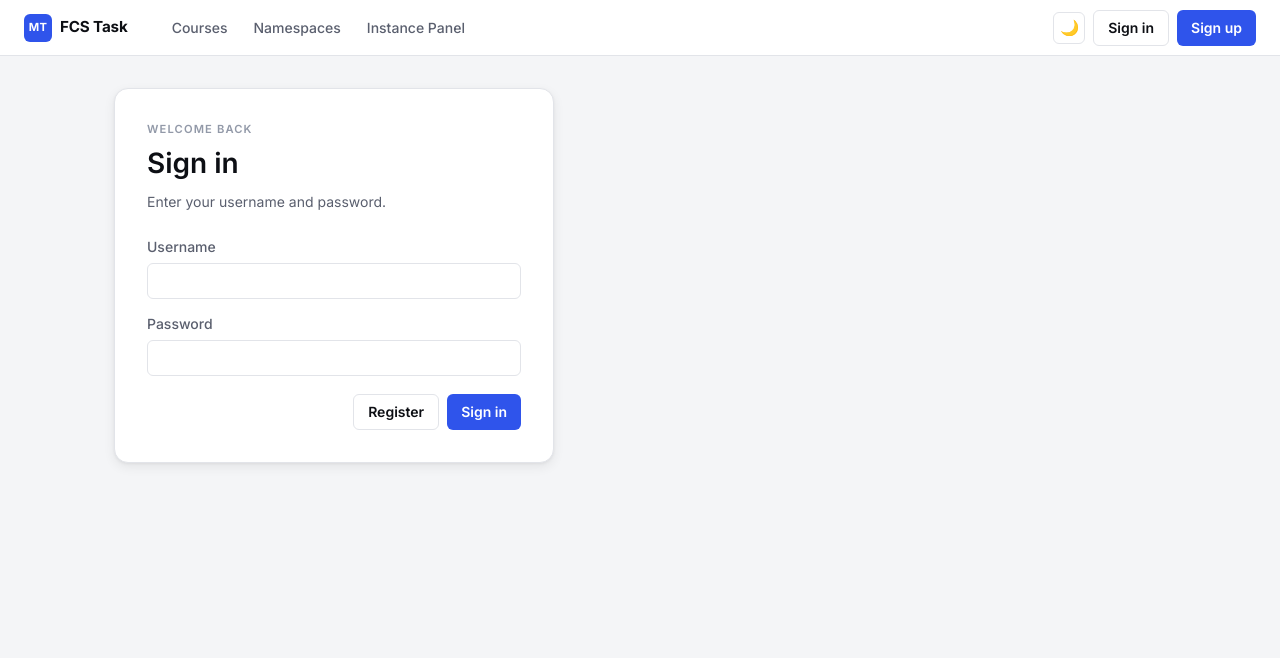
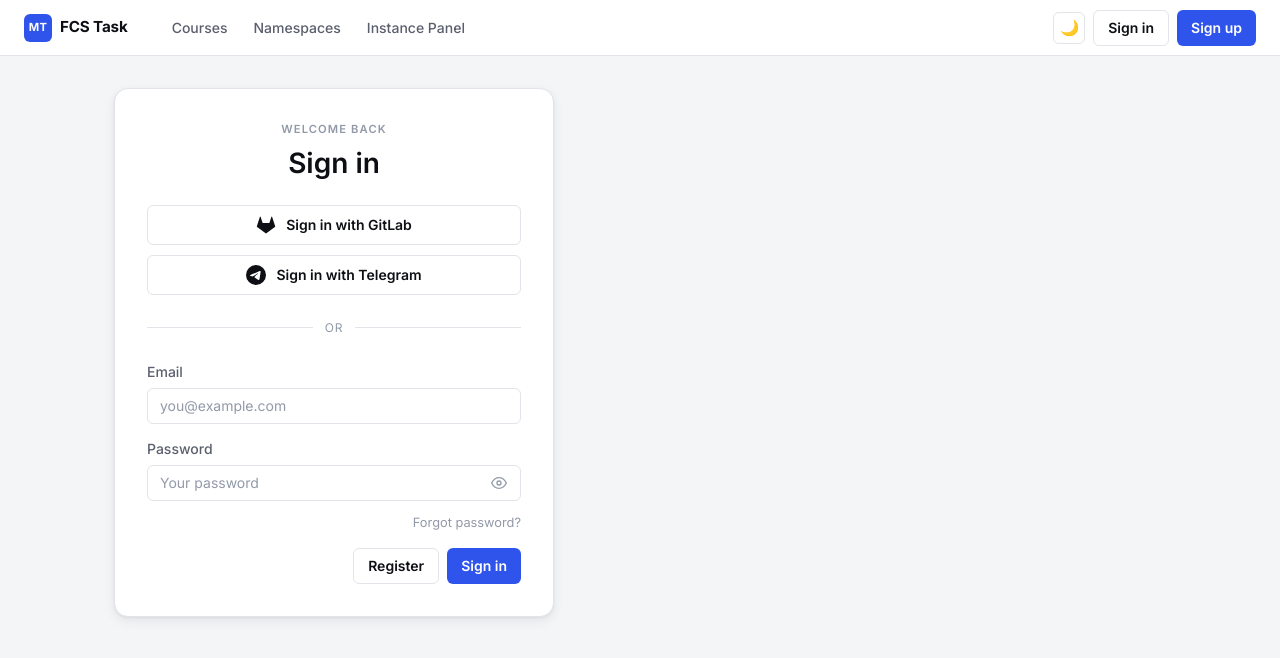
Before and after one commit to fsctask-dev/fcstask-frontend, a React app: page /signin in a window 1280 px wide. Shown: the top 658 px of the page. Built offline with nearby package versions, Linux system fonts and the light colour scheme; the HTML template or start-up script is replaced by a standard one.

Commit message:
экран авторизации

```diff
--- a/src/pages/NotReadyPage.tsx
+++ b/src/pages/NotReadyPage.tsx
@@ -4,13 +4,13 @@
 export function NotReadyPage() {
   return (
     <section className="page-grid">
-      <div className="panel hero">
+      <div className="panel">
         <p className="eyebrow">Notice</p>
         <h1>Course is not ready yet</h1>
         <p className="subtle">
           We are still preparing the tasks, tests, and dashboards. Check back soon or contact your admin.
         </p>
-        <div className="hero__actions">
+        <div className="auth-actions">
           <Link className="btn" to="/">
             Back to courses
           </Link>
--- a/src/pages/Pages.css
+++ b/src/pages/Pages.css
@@ -524,6 +524,126 @@
   gap: 8px;
 }
 
+
+
+/*обш стиль кнопочек*/
+.oauth-buttons {
+  display: grid;
+  gap: 10px;
+}
+
+.oauth-btn {
+  display: flex;
+  align-items: center;
+  justify-content: center;
+  gap: 10px;
+  width: 100%;
+  height: 40px;
+  border-radius: var(--radius-sm);
+  border: 1px solid var(--border);
+  background: var(--surface);
+  color: var(--text-1);
+  font-size: 0.875rem;
+  font-weight: 600;
+  cursor: pointer;
+  transition: background 0.15s, border-color 0.15s, box-shadow 0.15s;
+  text-decoration: none;
+}
+
+.oauth-btn:hover {
+  background: var(--bg);
+  border-color: var(--border-2);
+  box-shadow: var(--shadow-sm);
+}
+
+.oauth-btn svg {
+  flex-shrink: 0;
+}
+
+/* для кнопочки or*/
+
+.auth-divider {
+  display: flex;
+  align-items: center;
+  gap: 12px;
+  color: var(--text-3);
+  font-size: 0.75rem;
+  text-transform: uppercase;
+  letter-spacing: 0.06em;
+}
+
+.auth-divider::before,
+.auth-divider::after {
+  content: '';
+  flex: 1;
+  height: 1px;
+  background: var(--border);
+}
+
+/* для почты */
+
+.auth-email-form {
+  display: grid;
+  gap: 14px;
+}
+
+.auth-email-form label {
+  display: grid;
+  gap: 6px;
+  font-size: 0.875rem;
+  font-weight: 500;
+  color: var(--text-2);
+}
+
+.input-wrap {
+  position: relative;
+}
+
+.input-wrap .input {
+  padding-right: 36px;
+}
+
+.input-toggle {
+  position: absolute;
+  right: 10px;
+  top: 50%;
+  transform: translateY(-50%);
+  background: none;
+  border: none;
+  cursor: pointer;
+  color: var(--text-3);
+  padding: 4px;
+  display: flex;
+  align-items: center;
+}
+
+.input-toggle:hover {
+  color: var(--text-2);
+}
+
+.auth-email-form .error-msg {
+  margin-top: -4px;
+}
+
+.auth-forgot {
+  display: flex;
+  justify-content: flex-end;
+}
+
+.auth-forgot button {
+  background: none;
+  border: none;
+  cursor: pointer;
+  font-size: 0.8rem;
+  color: var(--text-3);
+  padding: 0;
+  transition: color 0.15s;
+}
+
+.auth-forgot button:hover {
+  color: var(--text-2);
+}
+
 /* ─── Auth ─── */
 
 .auth-card {
@@ -540,6 +660,7 @@
 .auth-card__header {
   display: grid;
   gap: 4px;
+  text-align: center;
 }
 
 .auth-form {
@@ -588,4 +709,8 @@
     width: 100%;
     justify-content: center;
   }
+
+  .auth-card {
+    padding: 24px;
+  }
 }
--- a/src/pages/SigninPage.tsx
+++ b/src/pages/SigninPage.tsx
@@ -1,12 +1,42 @@
+import { useState } from 'react'
 import { useNavigate, Link } from 'react-router-dom'
 import { useSigninVM } from '../viewmodels/useSigninVM'
 import { useAuth } from '../context/AuthContext'
 import './Pages.css'
 
+const GitLabIcon = () => (
+  <svg width="20" height="20" viewBox="0 0 24 24" fill="currentColor">
+    <path d="M22.65 14.39L12 22.13 1.35 14.39a.84.84 0 0 1-.3-.94l1.22-3.78 2.44-7.51A.42.42 0 0 1 4.82 2a.43.43 0 0 1 .58 0 .42.42 0 0 1 .11.18l2.44 7.49h8.1l2.44-7.51A.42.42 0 0 1 18.6 2a.43.43 0 0 1 .58 0 .42.42 0 0 1 .11.18l2.44 7.51L23 13.45a.84.84 0 0 1-.35.94z" />
+  </svg>
+)
+
+const TelegramIcon = () => (
+  <svg width="20" height="20" viewBox="0 0 24 24" fill="currentColor">
+    <path d="M11.944 0A12 12 0 0 0 0 12a12 12 0 0 0 12 12 12 12 0 0 0 12-12A12 12 0 0 0 12 0a12 12 0 0 0-.056 0zm4.962 7.224c.1-.002.321.023.465.14a.506.506 0 0 1 .171.325c.016.093.036.306.02.472-.18 1.898-.962 6.502-1.36 8.627-.168.9-.499 1.201-.82 1.23-.696.065-1.225-.46-1.9-.902-1.056-.693-1.653-1.124-2.678-1.8-1.185-.78-.417-1.21.258-1.91.177-.184 3.247-2.977 3.307-3.23.007-.032.014-.15-.056-.212s-.174-.041-.249-.024c-.106.024-1.793 1.14-5.061 3.345-.48.33-.913.49-1.302.48-.428-.008-1.252-.241-1.865-.44-.752-.245-1.349-.374-1.297-.789.027-.216.325-.437.893-.663 3.498-1.524 5.83-2.529 6.998-3.014 3.332-1.386 4.025-1.627 4.476-1.635z" />
+  </svg>
+)
+
+const EyeIcon = () => (
+  <svg width="16" height="16" viewBox="0 0 24 24" fill="none" stroke="currentColor" strokeWidth="2" strokeLinecap="round" strokeLinejoin="round">
+    <path d="M1 12s4-8 11-8 11 8 11 8-4 8-11 8-11-8-11-8z" />
+    <circle cx="12" cy="12" r="3" />
+  </svg>
+)
+
+const EyeOffIcon = () => (
+  <svg width="16" height="16" viewBox="0 0 24 24" fill="none" stroke="currentColor" strokeWidth="2" strokeLinecap="round" strokeLinejoin="round">
+    <path d="M17.94 17.94A10.07 10.07 0 0 1 12 20c-7 0-11-8-11-8a18.45 18.45 0 0 1 5.06-5.94M9.9 4.24A9.12 9.12 0 0 1 12 4c7 0 11 8 11 8a18.5 18.5 0 0 1-2.16 3.19m-6.72-1.07a3 3 0 1 1-4.24-4.24" />
+    <line x1="1" y1="1" x2="23" y2="23" />
+  </svg>
+)
+
 export function SigninPage() {
-  const { form, updateField, submit, loading, error } = useSigninVM()
+  const { form, updateField, validateEmail, submit, loading, error, emailError, emailTouched } = useSigninVM()
   const { reload } = useAuth()
   const navigate = useNavigate()
+
+  const [showPassword, setShowPassword] = useState(false)
+  const [comingSoon, setComingSoon] = useState<string | null>(null)
 
   const handleSubmit = async (event: React.FormEvent) => {
     event.preventDefault()
@@ -17,35 +47,92 @@
     }
   }
 
+  const handleOAuth = (provider: string) => {
+    setComingSoon(provider)
+    setTimeout(() => setComingSoon(null), 2500)
+  }
+
   return (
     <section className="auth-card">
       <div className="auth-card__header">
         <p className="eyebrow">Welcome back</p>
         <h1>Sign in</h1>
-        <p className="subtle">Enter your username and password.</p>
       </div>
 
-      <form className="auth-form" onSubmit={handleSubmit}>
-        {error && <p className="error-msg">{error}</p>}
+      <div className="oauth-buttons">
+        <button
+          type="button"
+          className="oauth-btn"
+          onClick={() => handleOAuth('GitLab')}
+        >
+          <GitLabIcon />
+          Sign in with GitLab
+        </button>
+        <button
+          type="button"
+          className="oauth-btn"
+          onClick={() => handleOAuth('Telegram')}
+        >
+          <TelegramIcon />
+          Sign in with Telegram
+        </button>
+      </div>
+
+      {comingSoon && (
+        <p className="error-msg">Coming soon — OAuth for {comingSoon} is not yet available</p>
+      )}
+
+      <div className="auth-divider">or</div>
+
+      <form className="auth-email-form" onSubmit={handleSubmit}>
         <label>
-          Username
+          Email
+          <div className="input-wrap">
             <input
               className="input"
-            value={form.username}
-            onChange={(e) => updateField('username', e.target.value)}
+              type="email"
+              value={form.email}
+              onChange={(e) => updateField('email', e.target.value)}
+              onBlur={validateEmail}
+              placeholder="you@example.com"
+              autoComplete="email"
               required
             />
+          </div>
         </label>
+        {emailTouched && emailError && <p className="error-msg">{emailError}</p>}
+
         <label>
           Password
+          <div className="input-wrap">
             <input
               className="input"
-            type="password"
+              type={showPassword ? 'text' : 'password'}
               value={form.password}
               onChange={(e) => updateField('password', e.target.value)}
+              placeholder="Your password"
+              autoComplete="current-password"
               required
             />
+            <button
+              type="button"
+              className="input-toggle"
+              onClick={() => setShowPassword((v) => !v)}
+              aria-label={showPassword ? 'Hide password' : 'Show password'}
+            >
+              {showPassword ? <EyeOffIcon /> : <EyeIcon />}
+            </button>
+          </div>
         </label>
+
+        <div className="auth-forgot">
+          <button type="button" onClick={() => setComingSoon('password recovery')}>
+            Forgot password?
+          </button>
+        </div>
+
+        {error && <p className="error-msg">{error}</p>}
+
         <div className="auth-actions">
           <Link className="btn btn-ghost" to="/signup">
             Register
--- a/src/pages/SignupPage.tsx
+++ b/src/pages/SignupPage.tsx
@@ -24,7 +24,7 @@
       </div>
       <div className="oauth-buttons">
         <button
-          className="btn btn-oauth btn-oauth--gitlab"
+          className="oauth-btn"
           type="button"
           onClick={() => handleOAuthLogin('gitlab')}
           disabled={loading}
@@ -35,7 +35,7 @@
           Sign up with GitLab
         </button>
         <button
-          className="btn btn-oauth btn-oauth--telegram"
+          className="oauth-btn"
           type="button"
           onClick={() => handleOAuthLogin('telegram')}
           disabled={loading}
@@ -46,9 +46,7 @@
           Sign up with Telegram
         </button>
       </div>
-      <div className="auth-divider">
-        <span>or</span>
-      </div>
+      <div className="auth-divider">or</div>
       <form className="auth-form" onSubmit={handleSubmit}>
         {error && <p className="error-msg">{error}</p>}
         <label>
--- a/src/viewmodels/useSigninVM.ts
+++ b/src/viewmodels/useSigninVM.ts
@@ -1,20 +1,37 @@
 import { useState } from 'react'
 import { signIn } from '../api/endpoints'
 
+function isValidEmail(email: string): boolean {
+  return /^[^\s@]+@[^\s@]+\.[^\s@]+$/.test(email)
+}
+
 export function useSigninVM() {
-  const [form, setForm] = useState({ username: '', password: '' })
+  const [form, setForm] = useState({ email: '', password: '' })
   const [loading, setLoading] = useState(false)
   const [error, setError] = useState<string | null>(null)
+  const [emailError, setEmailError] = useState<string | null>(null)
+  const [emailTouched, setEmailTouched] = useState(false)
 
   const updateField = <K extends keyof typeof form>(key: K, value: string) => {
     setForm((f) => ({ ...f, [key]: value }))
   }
 
+  const validateEmail = () => {
+    setEmailTouched(true)
+    if (form.email && !isValidEmail(form.email)) {
+      setEmailError('Please enter a valid email address')
+      return false
+    }
+    setEmailError(null)
+    return true
+  }
+
   const submit = async (): Promise<boolean> => {
+    if (!validateEmail()) return false
     setError(null)
     setLoading(true)
     try {
-      await signIn({ username: form.username, password: form.password })
+      await signIn({ email: form.email, password: form.password })
       return true
     } catch (e: unknown) {
       setError(e instanceof Error ? e.message : 'Invalid credentials')
@@ -24,5 +41,5 @@
     }
   }
 
-  return { form, updateField, submit, loading, error }
+  return { form, updateField, validateEmail, submit, loading, error, emailError, emailTouched }
 }
```
Lines whose indentation alone changed are shown as unchanged.
